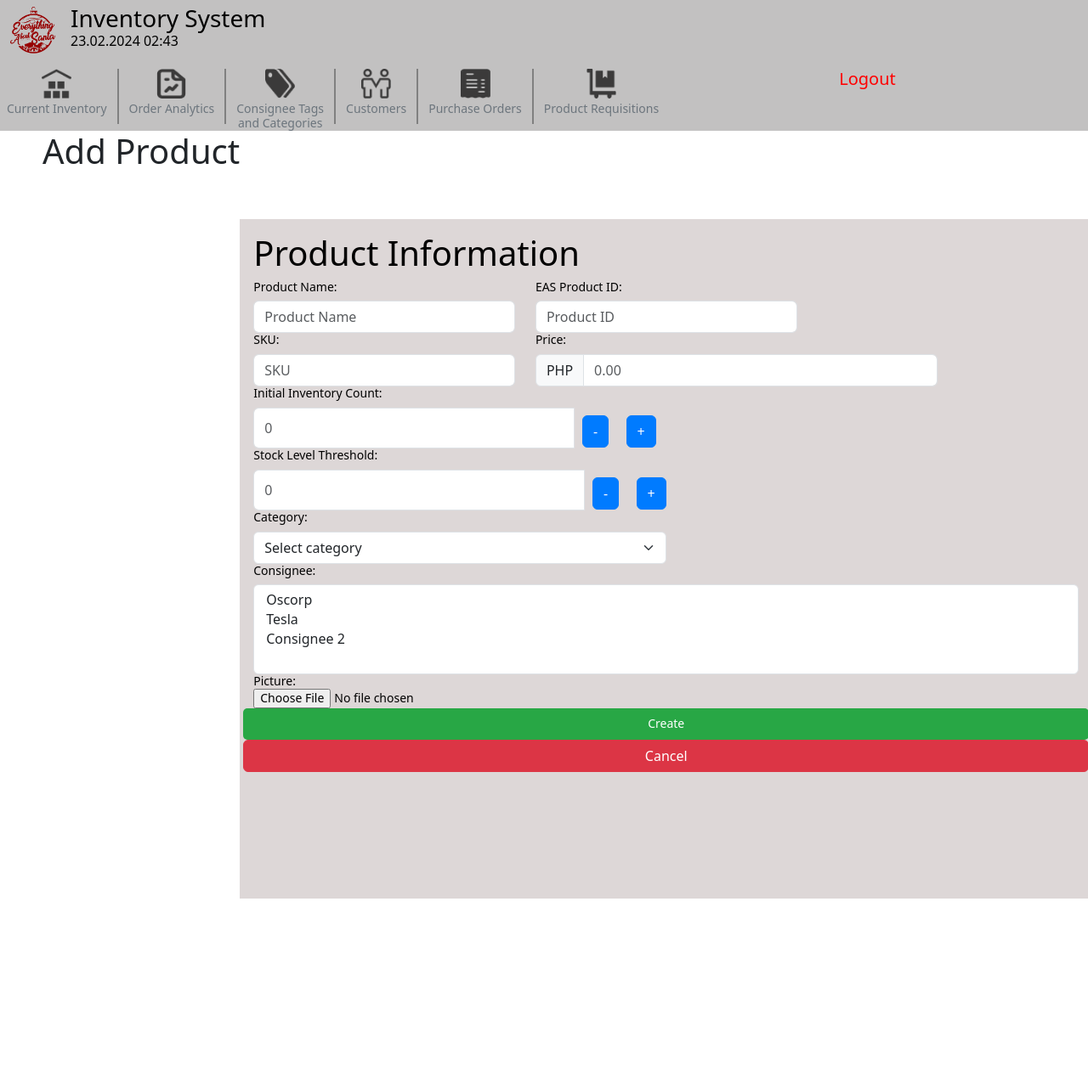
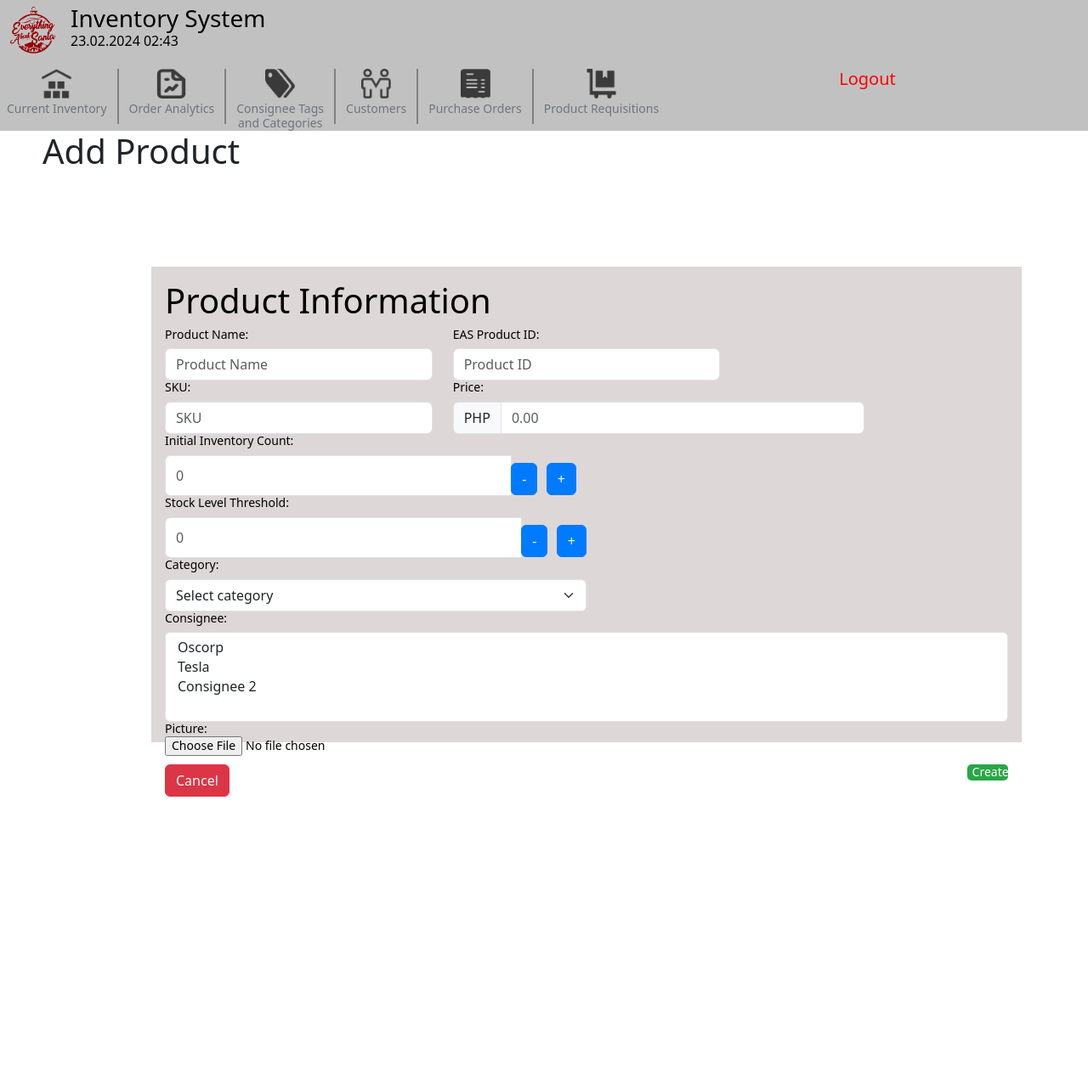
Before and after one commit to Miguel-Glorioso/EAS-Inventory-System, a Django app: page /add_product in a window 1280 px wide; the page is wider, and only the part inside the window is pictured. Shown: that part at 85% size. After the commit the page ends 938 px from the top of that part, so only its background shows below. Run offline with Django 5.2, Linux system fonts and the light colour scheme; data comes from the database, SQL or seed files in the repository.

Commit message:
Fixed Formatting
probably there are a lot of unused css

```diff
--- a/EASinventorysystem/inventoryapp/static/add_product.css
+++ b/EASinventorysystem/inventoryapp/static/add_product.css
@@ -1,12 +1,12 @@
 .custom-background {
     background-color: #DDD7D7;
     color: #DDD7D7;
+    max-width: 80%;
 }
 .input-group .btn {
     color: #fff;
     background-color: #007BFF;
     border-color: #007BFF;
-    margin-left: 10px;
 }
 
 .input-group .btn:hover {
@@ -18,7 +18,6 @@
     color: #fff;
     border: none;
     width: 10%;
-    padding: 10px 20px;
     border-radius: 5px;
     font-size: 16px;
 }
@@ -32,3 +31,6 @@
 .custom-text {
     color: #000;
 }
+.custom-container {
+    margin-top: 10px; /* Adjust the value as needed */
+}
--- a/EASinventorysystem/inventoryapp/templates/inventoryapp/add_product.html
+++ b/EASinventorysystem/inventoryapp/templates/inventoryapp/add_product.html
@@ -5,7 +5,7 @@
     {% block content %}
     <h1>Add Product<h1>
     <br><br>
-    <section class="container-fluid my-2 custom-background text-light p-3" style="height: 100vh;">
+    <section class="container-fluid my-2 custom-background text-light p-3" style="height: 70vh; width: 150vh;">
     <form method="POST" action="{% url 'add_product' %}"  enctype="multipart/form-data">
         {% csrf_token %}
             <div class="row">
@@ -148,12 +148,16 @@
                 {% endfor %}
             </select>
         </div> -->
-        <div class="row justify-content-between">
-            <button type="submit" class="custom-btn small-label" name="Add" onclick="return confirm('Are you sure you want to create this product?')">Create</button>
-
-            <a href="{% url 'current_inventory' %}" class="btn btn-danger small-label">Cancel</a>
+        <div class="custom-container">
+            <div class="row">
+                <div class="col">
+                    <a href="{% url 'current_inventory' %}" class="btn btn-danger small-label">Cancel</a>
+                </div>
+                <div class="col text-end">
+                    <button type="submit" class="custom-btn small-label" name="Add" onclick="return confirm('Are you sure you want to create this product?')">Create</button>
+                </div>
+            </div>
         </div>
-
 
     </section>
     </form>
--- a/EASinventorysystem/inventoryapp/templates/inventoryapp/base.html
+++ b/EASinventorysystem/inventoryapp/templates/inventoryapp/base.html
@@ -111,7 +111,7 @@
     </nav>
     <div class="row">
         <div class="container" style="margin-left: 50px; margin-bottom: 200px;">
-            <div class="d-flex">
+            <div>
                 {% block content %}
                 {% endblock %}
             </div>
```
